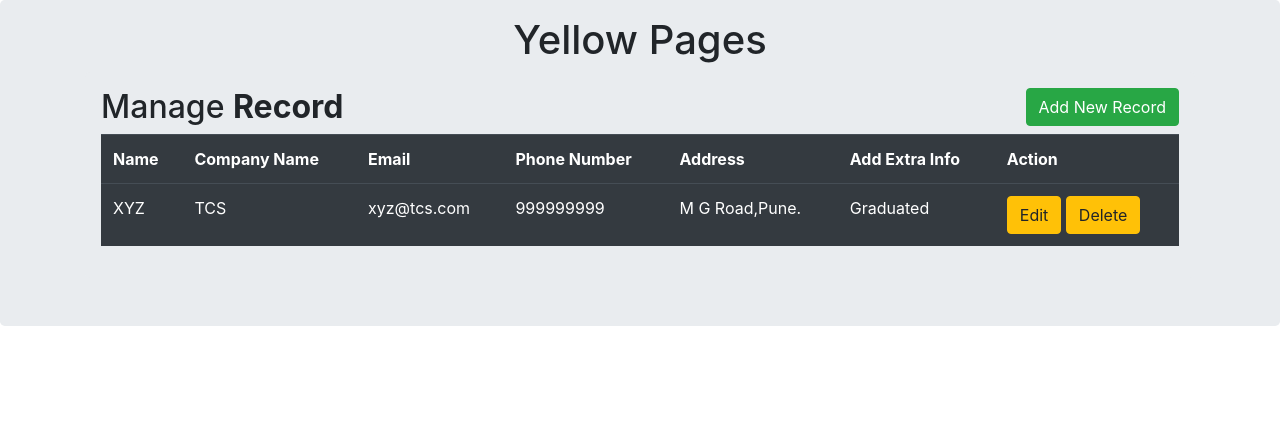
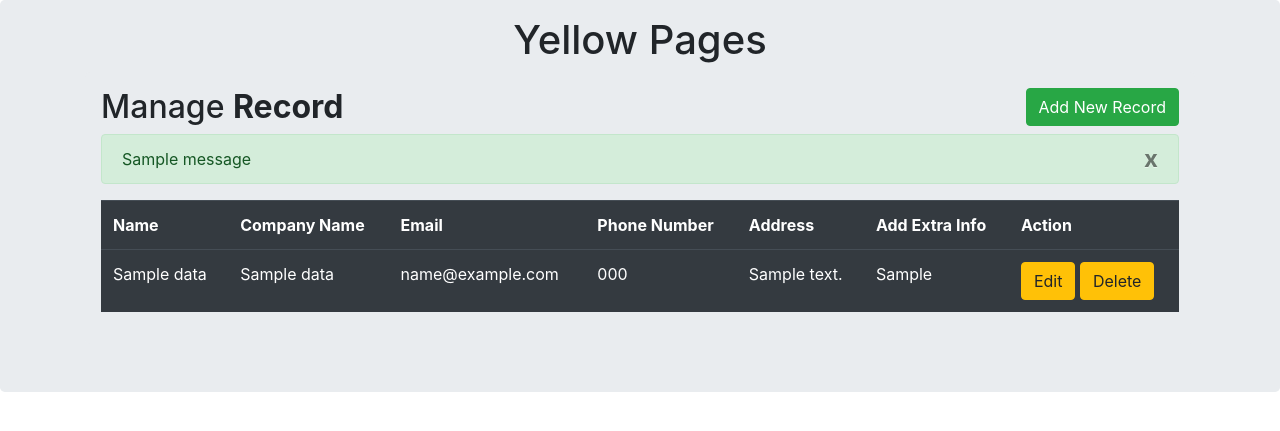
Before and after one commit to PatilSumedh/Yellow-Pages-Web, a Flask app: page / in a window 1280 px wide. Shown: the top 431 px of the page. Run offline with Flask 2, Linux system fonts and the light colour scheme; tables that the repository leaves empty hold one stand-in row (values such as "Sample post"); one stand-in notice (Sample message) is shown.

Commit message:
Update index.html

```diff
--- a/templates/index.html
+++ b/templates/index.html
@@ -7,11 +7,37 @@
 
 <div class="container">
     <div class="row">
+
         <div class="col md-12">
 
             <div class="jumbotron p-3">
 
                 <h2>Manage <b>Record</b> <button type="button" class="btn btn-success float-right" data-toggle="modal" data-target="#mymodal">Add New Record</button></h2>
+
+                {% with messages = get_flashed_messages() %}
+
+
+                {% if messages %}
+
+                {% for message in messages %}
+
+                <div class="alert alert-success alert-dismissable" role="alert">
+
+                    <button type="button" class="close" data-dismiss="alert" aria=label="close">
+
+                        <span aria-hidden="true">x</span>
+
+                    </button>
+
+                {{message}}
+
+                </div>
+
+                {% endfor %}
+
+                {% endif %}
+
+                {% endwith %}
 
 
                 <table class="table table-hover table-dark">
@@ -28,72 +54,73 @@
 
                     </tr>
 
+
+                    {% for row in record %}
+
+
+
+
                     <tr>
-                        <td>XYZ</td>
-                        <td>TCS</td>
-                        <td>xyz@tcs.com</td>
-                        <td>999999999</td>
-                        <td>M G Road,Pune.</td>
-                        <td>Graduated</td>
+                        <td>{{row.name}}</td>
+                        <td>{{row.company_name}}</td>
+                        <td>{{row.email}}</td>
+                        <td>{{row.phone}}</td>
+                        <td>{{row.address}}</td>
+                        <td>{{row.extra_info}}</td>
 
 
                         <td>
-                            <a href="" class="btn btn-warning btn-xs" data-toggle="modal" data-target="#modaledit">Edit</a>
-                            <a href="" class="btn btn-warning btn-xs" on-click="return confirm('Are you sure to delete?')">Delete</a>
+                            <a href="/update/{{row.name}}" class="btn btn-warning btn-xs" data-toggle="modal" data-target="#modaledit{{row.name}}">Edit</a>
+                            <a href="/delete/{{row.name}}" class="btn btn-warning btn-xs" onclick="return confirm('Are you sure to delete?')">Delete</a>
                         </td>
 
                     </tr>
 
-                    <div id="modaledit" class="modal fade" role="dialog">
+                    <div id="modaledit{{row.name}}" class="modal fade" role="dialog">
                         <div class="model-dialog">
                             <div class="modal-content">
                                 <div class="modal-header">
 
-                                    <h4 class="modal-title">Add New Record</h4>
+                                    <h4 class="modal-title">Update Record</h4>
                                 </div>
                                 <div class="modal-body">
 
-                                    <form action="" method="POST">
-
-                                        <div class="form-group">
-
-                                            <label>Name:</label>
-                                            <input type="text" class"form-control" name="name" required="1">
-
-                                        </div>
+                                    <form action="{{url_for('update')}}" method="POST">
 
                                         <div class="form-group">
 
                                             <label>Company Name:</label>
-                                            <input type="text" class"form-control" name="name">
+                                             <input type="hidden" name= "name" value="{{row.name}}">
+
+                                            <input type="text" class="form-control" name="company_name" value="{{row.company_name}}">
 
                                         </div>
 
                                         <div class="form-group">
 
                                             <label>Email:</label>
-                                            <input type="email" class"form-control" name="name">
+                                            <input type="email" class="form-control" name="email" value="{{row.email}}">
 
                                         </div>
 
                                         <div class="form-group">
 
                                             <label>Phone Number:</label>
-                                            <input type="number" class"form-control" name="name">
+                                            <input type="number" class="form-control" name="phone" value="{{row.phone}}">
 
                                         </div>
 
                                         <div class="form-group">
 
                                             <label>Address:</label>
-                                            <input type="text" class"form-control" name="name">
+                                            <input type="text" class="form-control" name="address" value="{{row.address}}">
 
                                         </div>
 
                                         <div class="form-group">
 
                                             <label>Add Extra Info:</label>
-                                            <input type="text" class"form-control" name="name">
+                                            <input type="text" class="form-control" name="extra_info" value="{{row.extra_info}}">
 
                                         </div>
 
@@ -119,6 +146,8 @@
 
                     </div>
 
+                    {% endfor %}
+
                 </table>
 
 
@@ -134,47 +163,47 @@
             </div>
             <div class="modal-body">
 
-                <form action="" method="POST">
+                <form action="{{url_for('insert')}}" method="POST">
 
                     <div class="form-group">
 
                         <label>Name:</label>
-                        <input type="text" class"form-control" name="name" required="1">
+                        <input type="text" class="form-control" name="name" required="1">
 
                     </div>
 
                     <div class="form-group">
 
                         <label>Company Name:</label>
-                        <input type="text" class"form-control" name="name" required="1">
+                        <input type="text" class="form-control" name="company_name" required="1">
 
                     </div>
 
                     <div class="form-group">
 
                         <label>Email:</label>
-                        <input type="email" class"form-control" name="name" required="1">
+                        <input type="email" class="form-control" name="email" required="1">
 
                     </div>
 
                     <div class="form-group">
 
                         <label>Phone Number:</label>
-                        <input type="number" class"form-control" name="name" required="1">
+                        <input type="text" class="form-control" name="phone" required="1">
 
                     </div>
 
                     <div class="form-group">
 
                         <label>Address:</label>
-                        <input type="text" class"form-control" name="name" required="1">
+                        <input type="text" class="form-control" name="address" required="1">
 
                     </div>
 
                     <div class="form-group">
 
                         <label>Add Extra Info:</label>
-                        <input type="text" class"form-control" name="name">
+                        <input type="text" class="form-control" name="extra_info" required="1">
 
                     </div>
 
```
